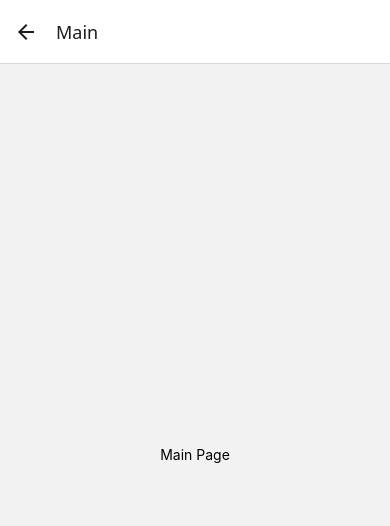
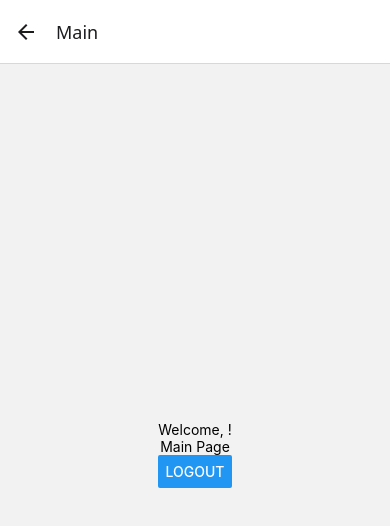
Before and after one commit to AnttiLehton/mobile-programming-final-assignment, a React Native app: screen /Main in a window 390 px wide. Shown: the top 526 px of the page. Built offline with nearby package versions, Linux system fonts and the light colour scheme.

Commit message:
Added logout button

```diff
--- a/MainPage.js
+++ b/MainPage.js
@@ -1,12 +1,25 @@
 import React from "react";
-import { View, Text, StyleSheet } from "react-native";
+import { View, Text, StyleSheet, Button } from "react-native";
+import {auth} from "./firebase";
 
-export default function MainPage() {
-    return (
-        <View style={styles.container}>
-            <Text>Main Page</Text>
-        </View>
-    );
+import { signOut } from "firebase/auth";
+
+export default function MainPage({ navigation }) {
+    const user = auth.currentUser;
+
+     const handleLogout = async () => {
+        await signOut(auth);
+        navigation.navigate("Login");
+    };
+return (
+<View style={styles.container}>
+    <Text>Welcome, {user?.email}!</Text>
+    <Text>Main Page</Text>
+
+     <Button title="Logout" onPress={handleLogout} />
+</View>
+);
+
 }
 
 
```
Also changed, not shown: navigation.js (+6 -2 lines).
